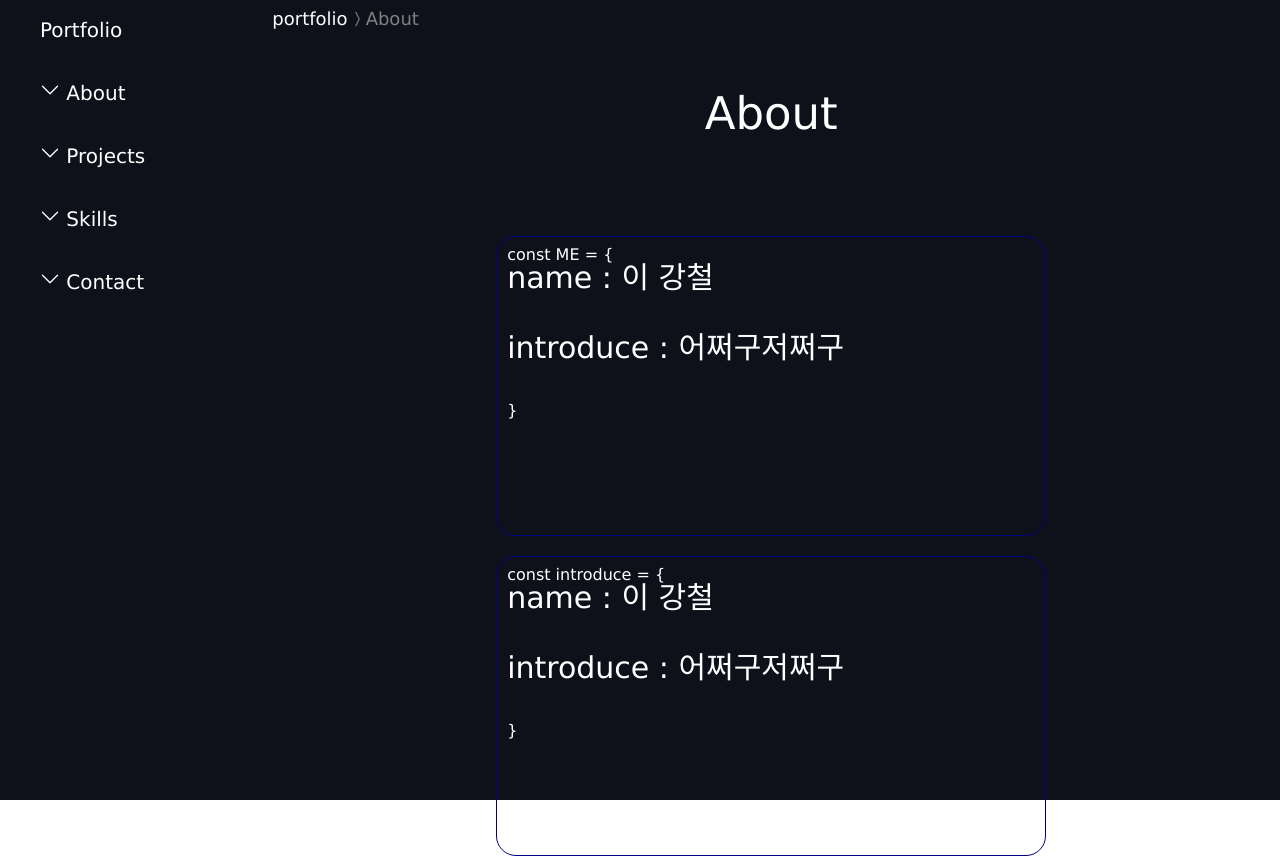
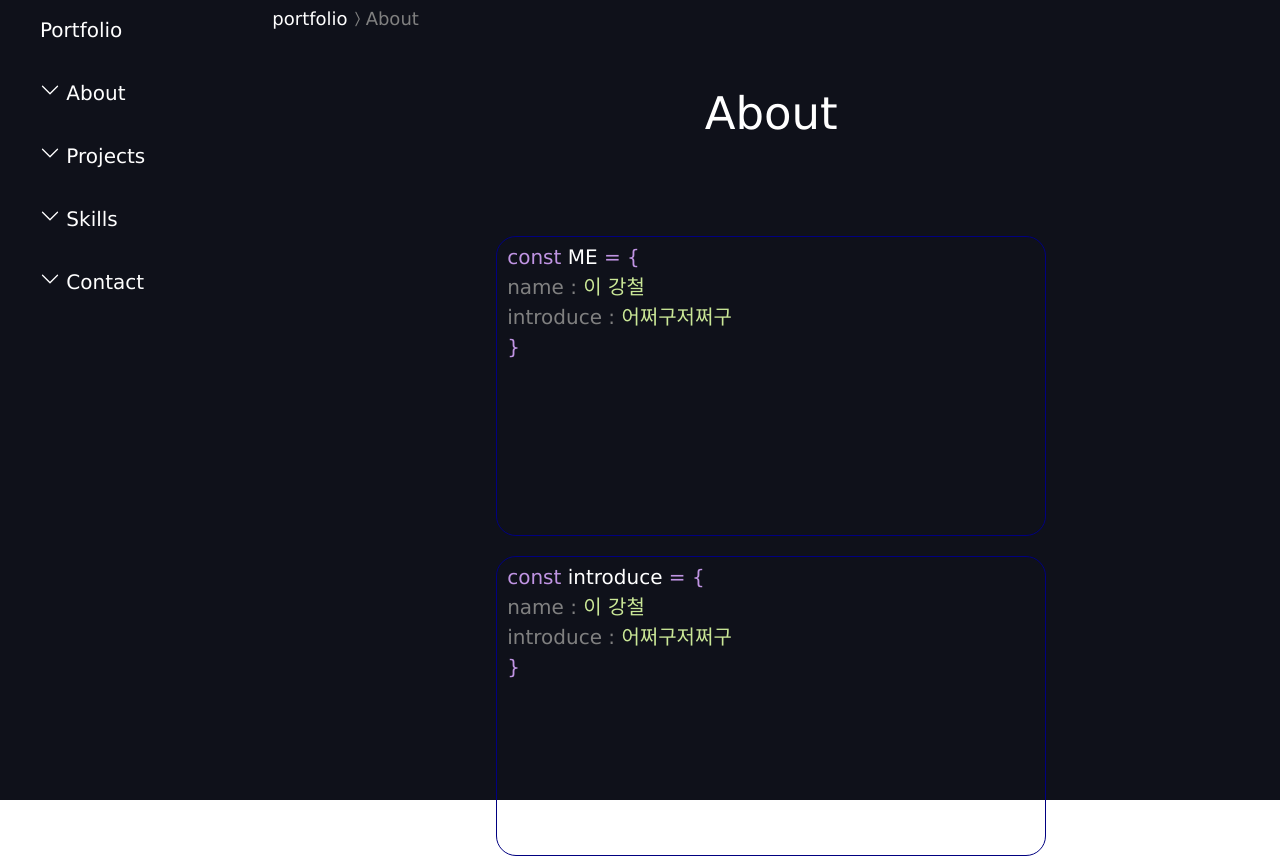
Before and after one commit to Goddemi/Portfolio, a React (Create React App) app in the folder client/: page /about in a window 1280 px wide. Shown: the top 858 px of the page. Built offline with nearby package versions, Linux system fonts and the light colour scheme.

Commit message:
Add : About page 태그명 수정

```diff
--- a/client/src/pages/about/ContentBox.tsx
+++ b/client/src/pages/about/ContentBox.tsx
@@ -1,7 +1,5 @@
 import React from "react";
 import styled from "styled-components";
-
-import Content from "./Content";
 
 type Content = {
   keyName: any;
@@ -16,35 +14,23 @@ interface Props {
 const ContentBox: React.FC<Props> = ({ variable, content }) => {
   return (
     <Container>
-      <span className="declare">const</span>
-      <span className="variable"> {variable} </span>
-      <span className="bracket">= {"{"} </span>
+      <Declare>const</Declare>
+      <Variable> {variable} </Variable>
+      <Bracket>= {"{"} </Bracket>
       {content.map(({ keyName, value }) => {
         return (
-          <Declare>
+          <Content>
             {" "}
-            <span>{keyName} : </span>
-            <span>{value} </span>
-          </Declare>
+            <Key>{keyName} : </Key>
+            <Value>{value} </Value>
+          </Content>
         );
       })}
-      <span className="bracket">{"}"}</span>
+      <Bracket>{"}"}</Bracket>
     </Container>
   );
 };
-// const contents = (
-//   <>
-//     {" "}
-//     <Content keyName="name" value="이 강철" />
-//     <Content
-//       keyName="introduce"
-//       value="안녕하세요, 이이이더더 합니다. 허허허허 합니다. 호호호호도도보보
-//     합니다. 아아아오오오 합니다."
-//     />
-//     <Content keyName={<BsGithub />} value={gitHubLink} />
-//     <Content keyName={<SlNote />} value={blogLink} />
-//   </>
-// );
+
 export default ContentBox;
 
 const Container = styled.div`
@@ -54,21 +40,31 @@ const Container = styled.div`
   padding: 10px 10px;
   border: 1px solid navy;
   border-radius: ${(props) => props.theme.radius};
+  span {
+    font-size: 20px;
+  }
 `;
 
-const Declare = styled.div`
-  margin-bottom: 40px;
-  span {
-    font-size: 30px;
-  }
+const Declare = styled.span`
+  color: ${(props) => props.theme.purple};
+`;
 
-  .declare {
-    color: ${(props) => props.theme.purple};
-  }
-  .variable {
-    color: white;
-  }
-  .bracket {
-    color: ${(props) => props.theme.purple};
-  }
+const Variable = styled.span`
+  color: white;
 `;
+
+const Bracket = styled.span`
+  color: ${(props) => props.theme.purple};
+`;
+
+const Content = styled.div`
+  margin: 10px 0;
+`;
+
+const Key = styled.span`
+  color: gray;
+`;
+
+const Value = styled.span`
+  color: ${(props) => props.theme.green};
+`;
```
Also changed, not shown: client/src/pages/about/Content.tsx (deleted, +0 -31 lines).
